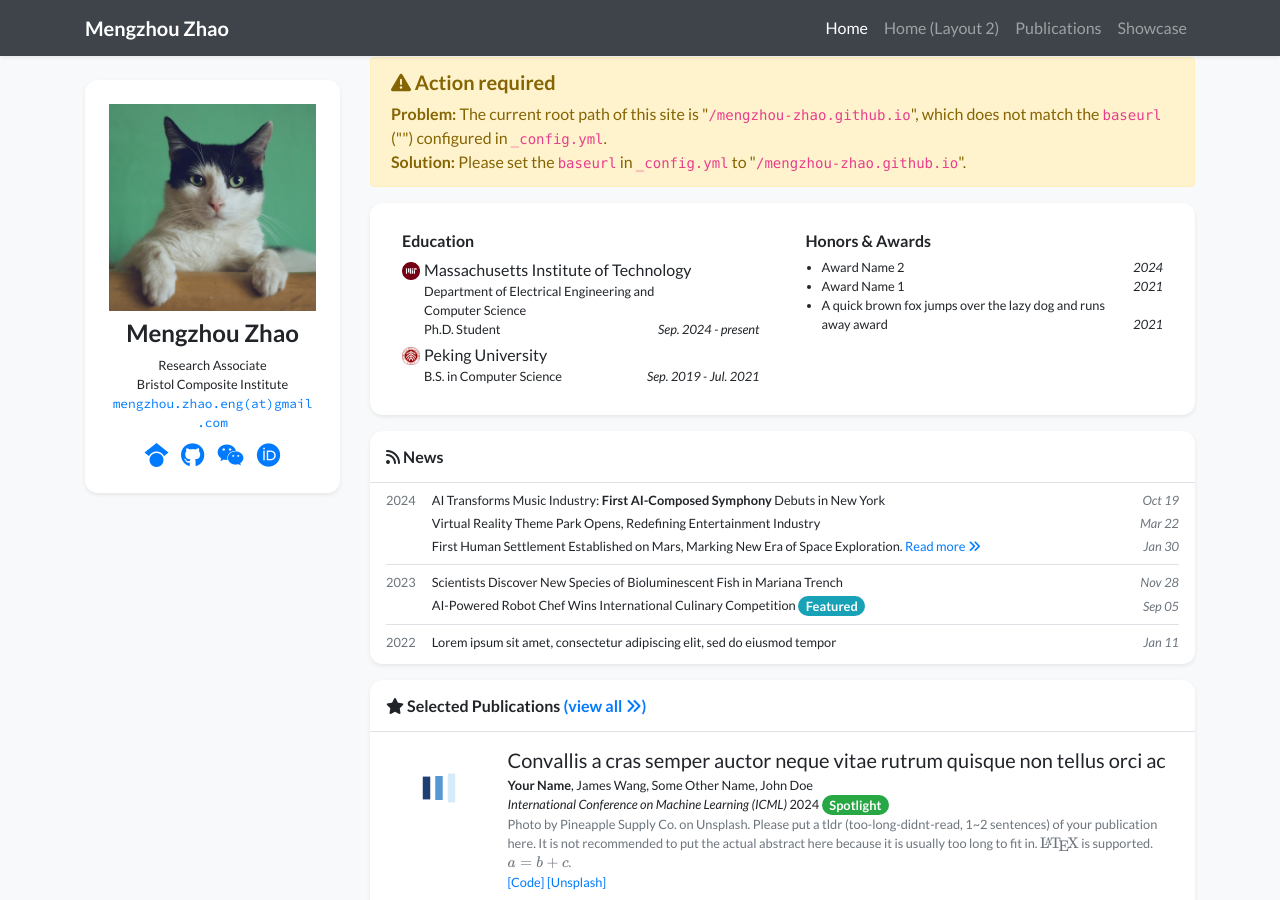
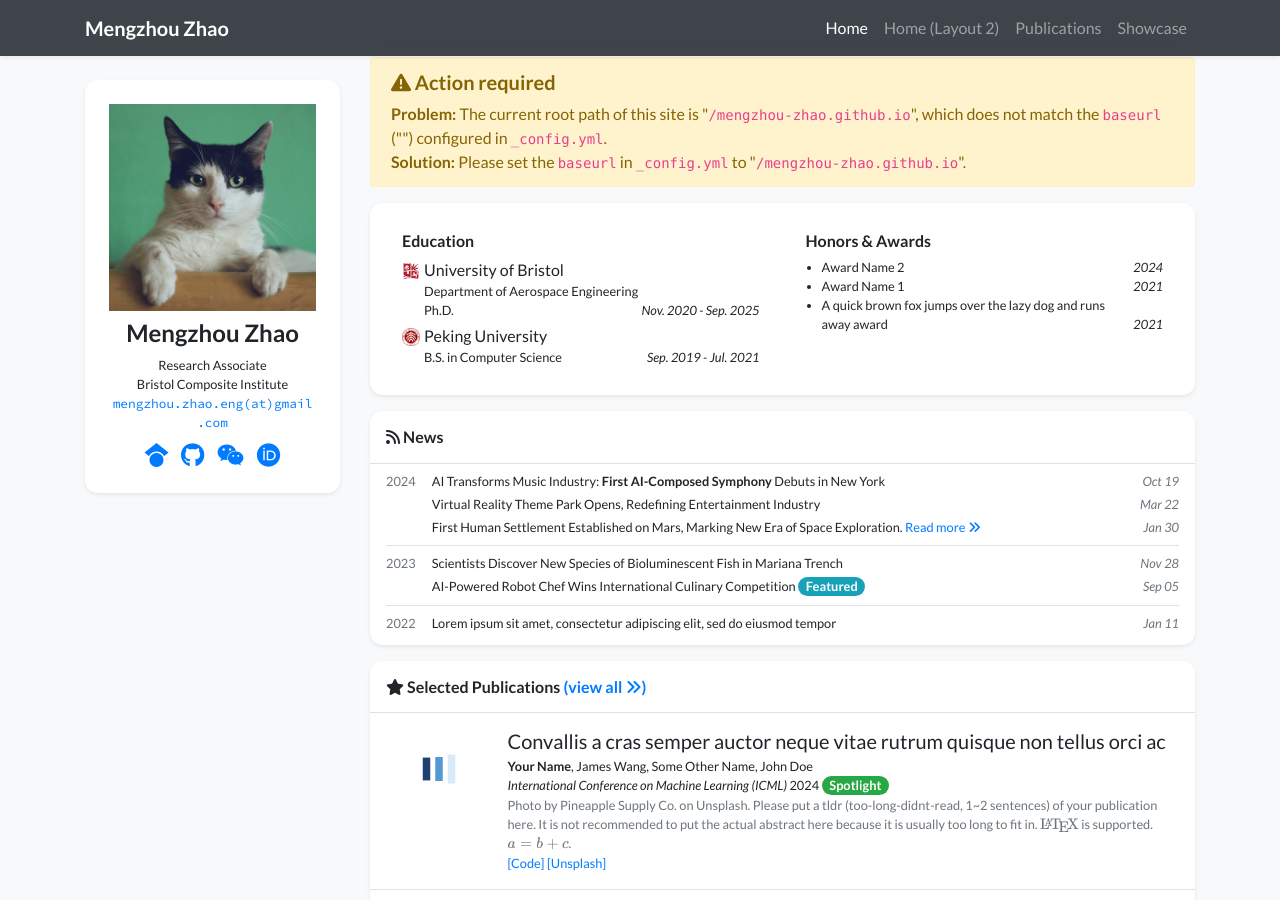
Before and after one commit to mengzhou-zhao/mengzhou-zhao.github.io, a Jekyll site: the page built from index.html, in a window 1280 px wide and 900 px high, scrolled down 537 px. Built offline with Jekyll 4.4.1, drawn with Linux system fonts in a browser that asks for light colours; nearby versions of some CDN libraries; a style sheet for code colours, icons or effects is not loaded.

Commit message:
Update education details in profile.yml: change institution to University of Bristol, update position to Ph.D. in Aerospace Engineering, and adjust date range.

```diff
--- a/_data/profile.yml
+++ b/_data/profile.yml
@@ -36,12 +36,12 @@ portrait_caption: >-
   Photo by Manja Vitolic on Unsplash (this caption is optional, comment it out to disable).
 
 education:
-- name: Massachusetts Institute of Technology
-  logo: /assets/images/badges/MIT_Social_circle.png
+- name: University of Bristol
+  logo: /assets/images/badges/University_of_Bristol.png
   position: >-
-    Department of Electrical Engineering and Computer Science <br/>
-    Ph.D. Student
-  date: Sep. 2024 - present
+    Department of Aerospace Engineering <br/>
+    Ph.D.
+  date: Nov. 2020 - Sep. 2025
 - name: Peking University
   logo: /assets/images/badges/PKU_red.png
   position: B.S. in Computer Science
```
Also changed, not shown: assets/images/badges/University_of_Bristol.png (added).
